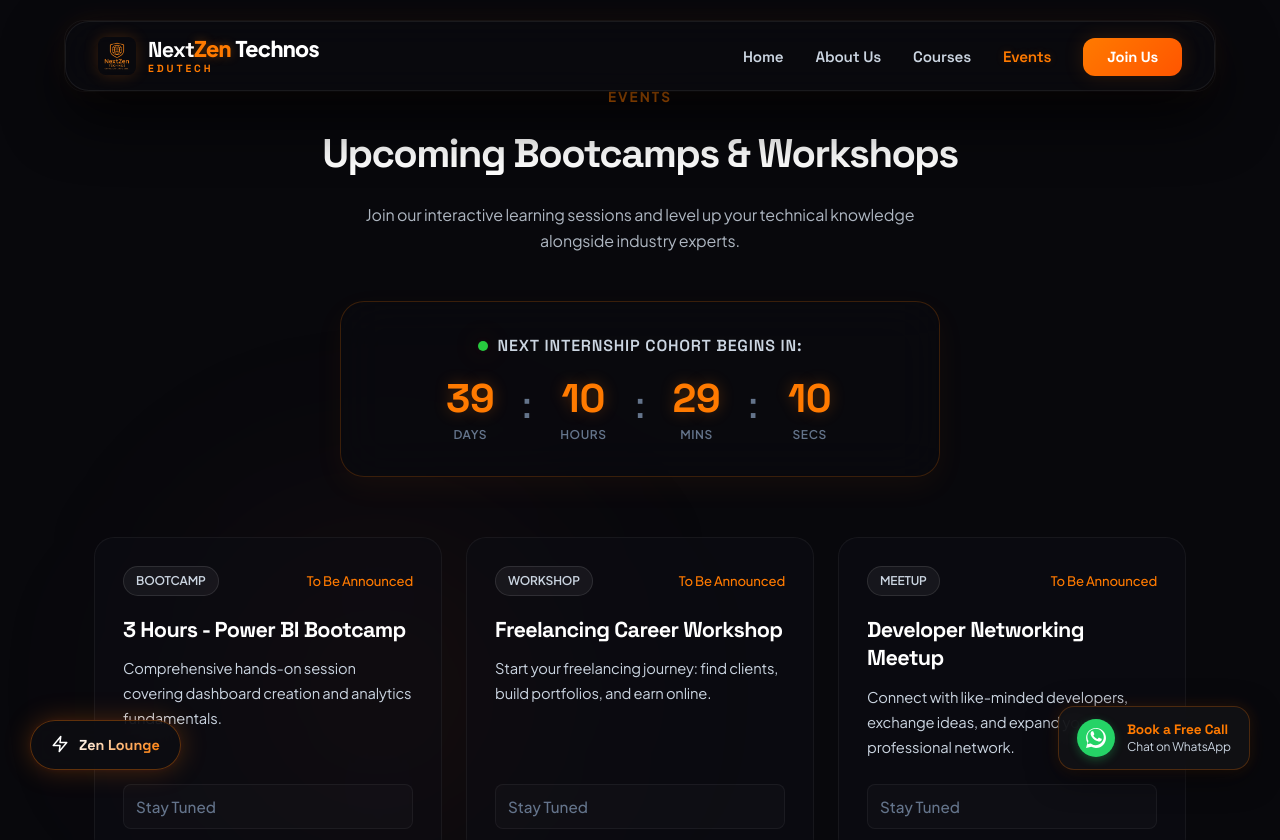
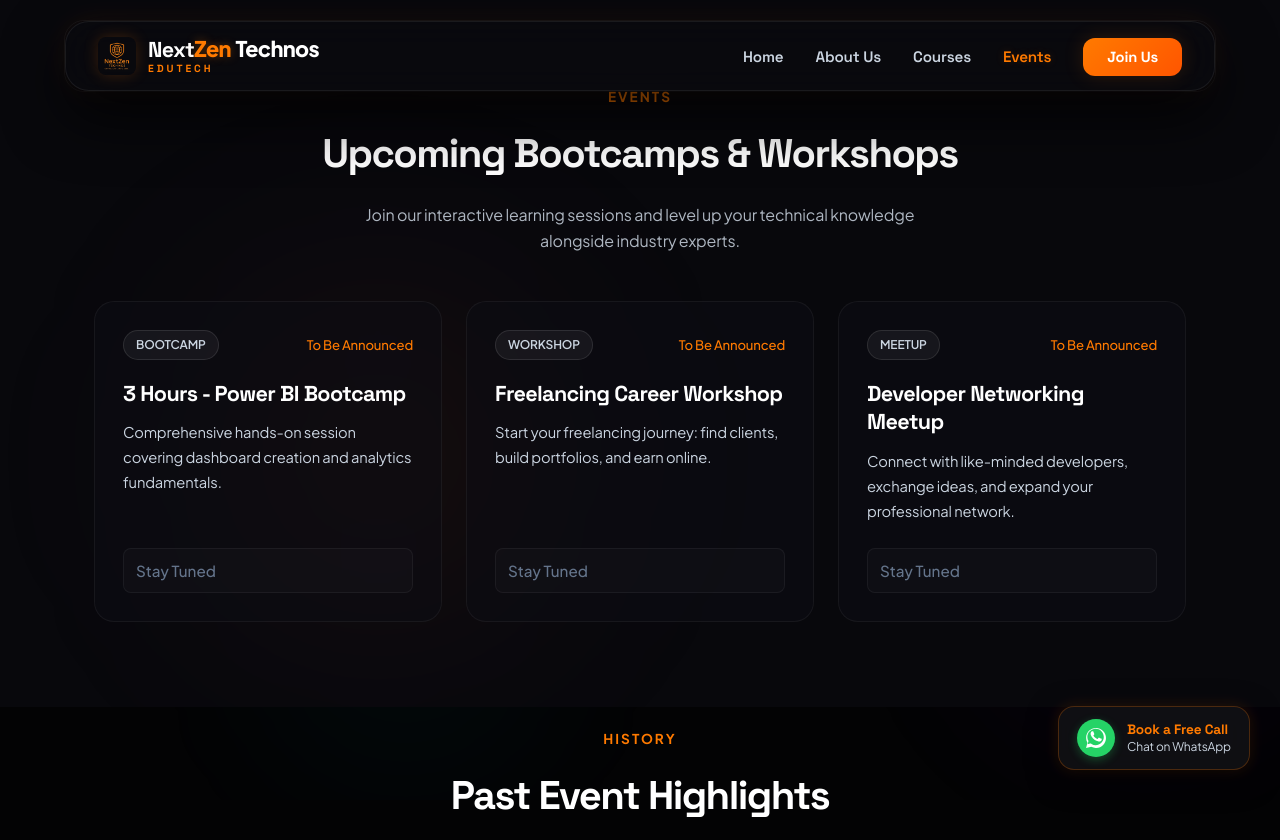
Before and after one commit to nextzentechnos-lang/nextzentechnoswebsite, a React (Vite) app: page /events in a window 1280 px wide. Shown: the top 840 px of the page. Built offline with nearby package versions, Linux system fonts and the light colour scheme.

Commit message:
refactor: remove artificial ZenLounge widget and synthetic countdown timers for an organic, authentic design

```diff
--- a/src/App.jsx
+++ b/src/App.jsx
@@ -66,9 +66,6 @@ export default function App() {
           <Route path="/contact" element={<ContactPage />} />
         </Routes>
 
-        {/* Global Developer Refreshment Lounge Modal & Floating Button */}
-        <ZenLounge />
-
         {/* Global Sticky Callbox */}
         <WhatsAppWidget />
 
--- a/src/components/Events.jsx
+++ b/src/components/Events.jsx
@@ -111,35 +111,6 @@ export default function Events() {
           <p>Join our interactive learning sessions and level up your technical knowledge alongside industry experts.</p>
         </div>
 
-        {/* Countdown Ticker */}
-        <div className="countdown-container glass-panel fade-in-up">
-          <div className="countdown-header">
-            <span className="live-dot pulse-glowing"></span>
-            <h4>Next Internship Cohort Begins In:</h4>
-          </div>
-          <div className="countdown-timer">
-            <div className="countdown-segment">
-              <span className="timer-number">{String(timeLeft.days || 0).padStart(2, '0')}</span>
-              <span className="timer-label">Days</span>
-            </div>
-            <span className="timer-separator">:</span>
-            <div className="countdown-segment">
-              <span className="timer-number">{String(timeLeft.hours || 0).padStart(2, '0')}</span>
-              <span className="timer-label">Hours</span>
-            </div>
-            <span className="timer-separator">:</span>
-            <div className="countdown-segment">
-              <span className="timer-number">{String(timeLeft.minutes || 0).padStart(2, '0')}</span>
-              <span className="timer-label">Mins</span>
-            </div>
-            <span className="timer-separator">:</span>
-            <div className="countdown-segment">
-              <span className="timer-number">{String(timeLeft.seconds || 0).padStart(2, '0')}</span>
-              <span className="timer-label">Secs</span>
-            </div>
-          </div>
-        </div>
-
         {/* Events Grid */}
         <div className="card-grid">
           {eventList.map((event, idx) => (
```
